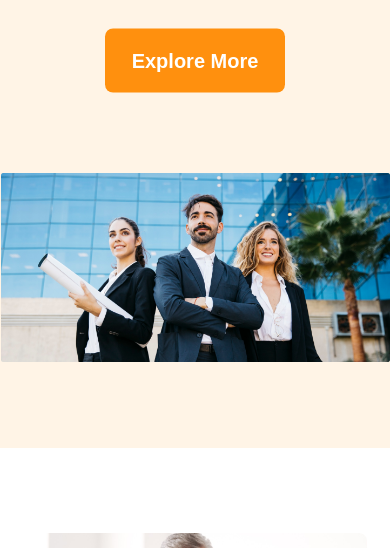
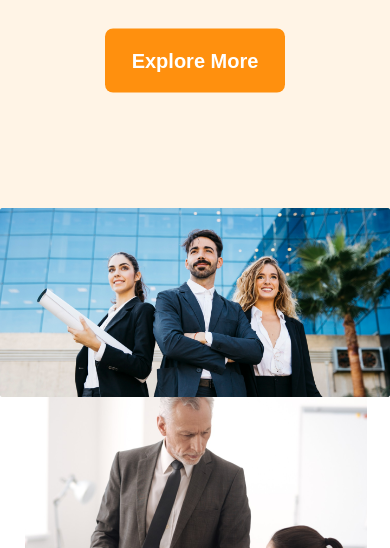
Before and after one commit to sajibshikder1/g3-architects, a plain HTML site: page index.html in a window 390 px wide. Shown: the part 552-1100 px from the top of the page. Drawn offline with nearby package versions, Linux system fonts and the light colour scheme; a web font is replaced by a local one.

Commit message:
fix banner

```diff
--- a/styles/style.css
+++ b/styles/style.css
@@ -57,7 +57,7 @@ nav ul li a{
 .header-info{
   width: 50%;
   position: absolute;
-  top: 50%;
+  top: 40%;
   left: 50%;
   transform: translate(-50%, -50%);
   text-align: center;
@@ -85,13 +85,13 @@ nav ul li a{
   margin-top: 32px;
 }
 .header-banner{
-  /* width: 25%; */
   position: absolute;
-  top: 80%;
-  margin-left: 135px;
+  top: 70%;
+  margin: 0 200px 0 170px;
+
 }
 .header-banner img{
-  width: 90%;
+ width: calc(1440px - 240px);
 }
 
 /* Team section style */
@@ -358,18 +358,20 @@ nav ul li a{
     left: 0;
   }
   .header{
-    width: 100%;
-    height: 1000px;
+    /* width: 100%; */
+    height: 850px;
   }
   .header-info{
     width: 100%;
+    top: 50%;
   }
   .header-banner{
-    margin-top: 50px;
-    margin-left: 1px;
+    top: 90%;
+    margin: 0;
   }
   .header-banner img{
     width: 100%;
+
   }
   .team-list{
     flex-direction: column;
```
